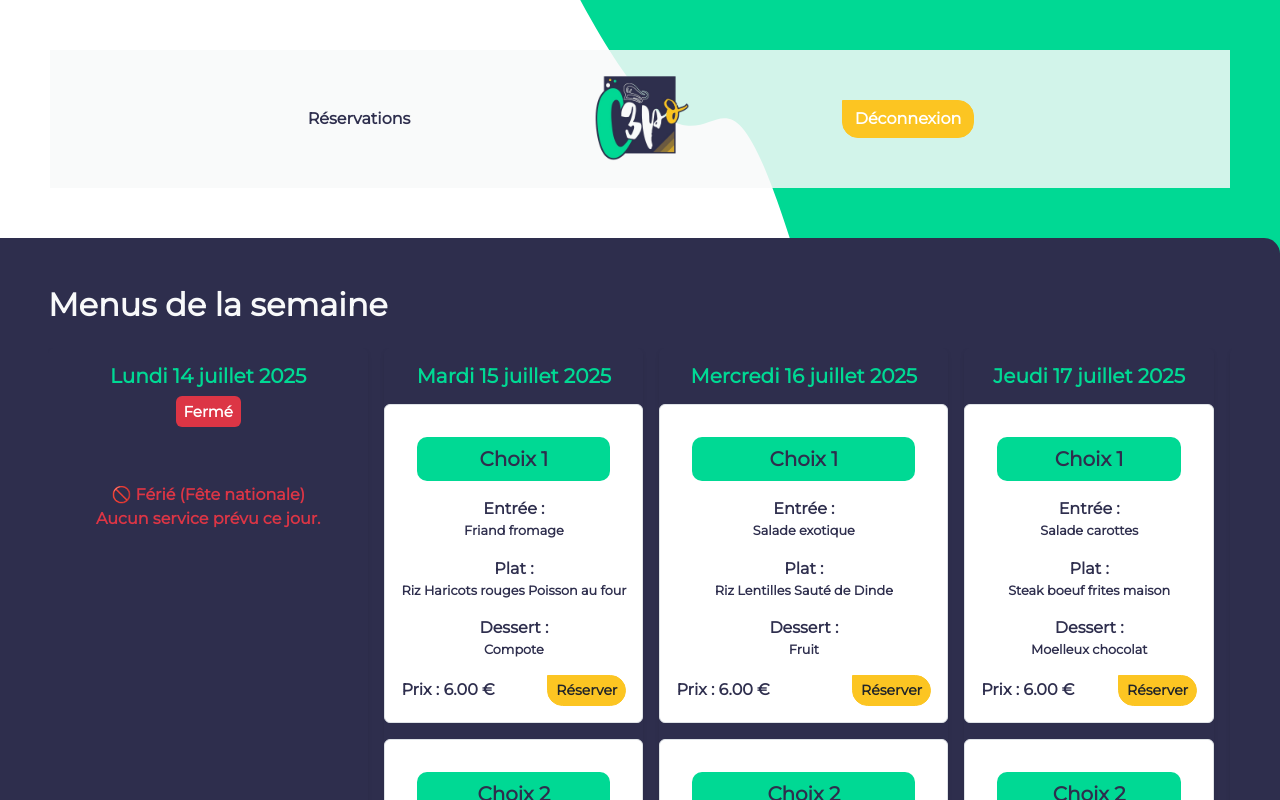
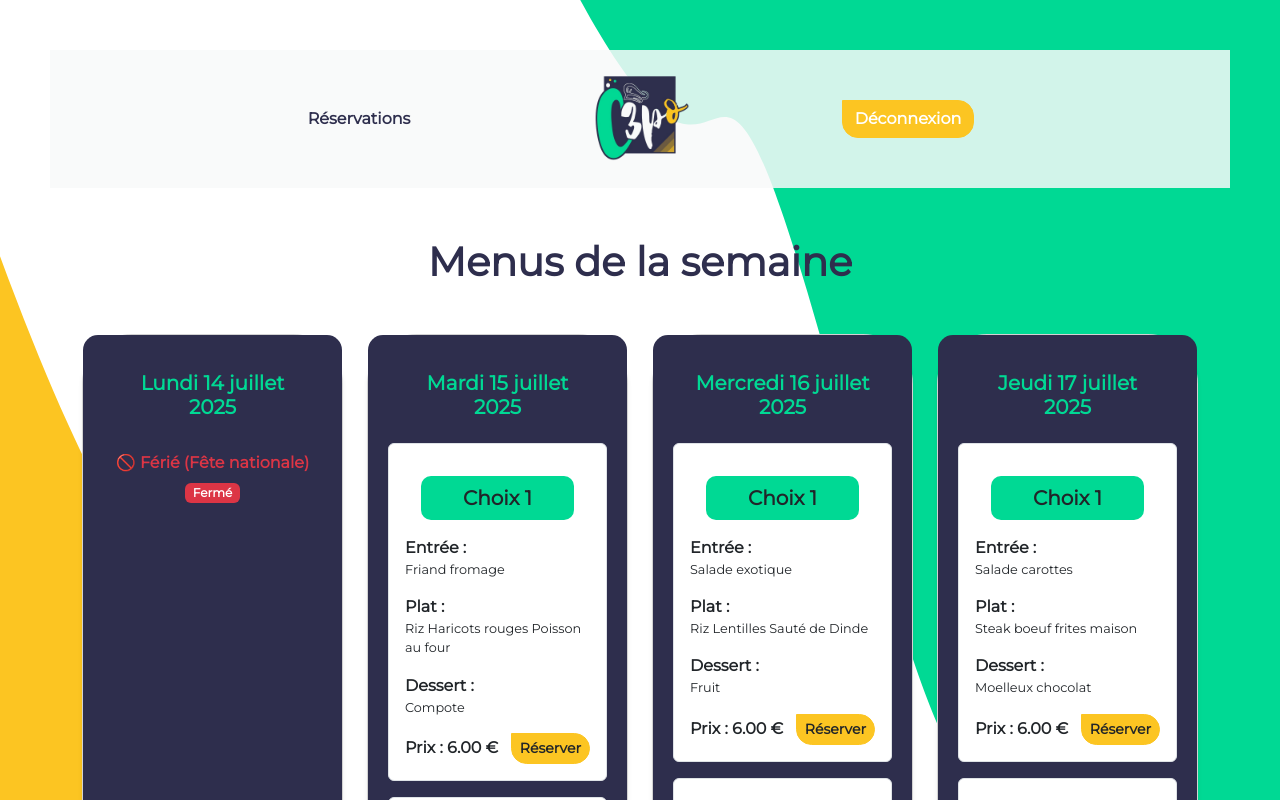
Before and after one commit to MSM974/C3PO-MS, a React (Create React App) app in the folder c3po-app-frontend/: page /utilisateur in a window 1280 px wide. Shown: the top 800 px of the page. Built offline with nearby package versions, Linux system fonts and the light colour scheme; a small style sheet from the web is missing.

Commit message:
fix subrole price

```diff
--- a/c3po-app-frontend/src/components/MenuList.jsx
+++ b/c3po-app-frontend/src/components/MenuList.jsx
@@ -1,20 +1,19 @@
 import React, { useState } from 'react';
+import { useLocation } from 'react-router-dom';
 import MenuCard from './MenuCard';
-import { menus, PRICES, EXCEPTIONAL_DAYS } from '../data/data.js';
+import { menus, EXCEPTIONAL_DAYS } from '../data/data.js';
+import { getPriceForRole } from '../logic/users.js';
 import '../css/style.css';
 
-/**
- * Display all lunch menus with reservation buttons and handle exceptional days.
- *
- * @param {Object} props
- * @param {Object} props.user - The current user object
- */
-const MenuList = ({ user }) => {
+const MenuList = () => {
+  const location = useLocation();
+  const subRole =
+    location.state?.subRole || localStorage.getItem('subRole') || 'Apprenant';
+
   const [reservations, setReservations] = useState({});
-  const todayISO = new Date().toISOString().split('T')[0]; // Format "YYYY-MM-DD"
+  const todayISO = new Date().toISOString().split('T')[0];
 
-  const roleKey = user?.subRole?.toUpperCase() || "APPRENANT";
-  const pricePerMeal = PRICES[roleKey]?.DEJEUNER || PRICES["APPRENANT"].DEJEUNER;
+  const pricePerMeal = getPriceForRole(subRole, 'DEJEUNER');
 
   const handleReservation = (dayKey, menuchoice) => {
     if (reservations[dayKey] && reservations[dayKey] !== menuchoice) return;
@@ -25,7 +24,6 @@ const MenuList = ({ user }) => {
   };
 
   const isSelected = (dayKey, menuchoice) => reservations[dayKey] === menuchoice;
-
   const totalReserved = Object.values(reservations).filter(Boolean).length;
   const totalPrice = totalReserved * pricePerMeal;
 
@@ -34,10 +32,11 @@ const MenuList = ({ user }) => {
   };
 
   return (
-    <div className="custom-box p-5">
-      <h2 className="mb-4">Menus de la semaine</h2>
+    <div className="container-fluid min-vh-100">
+      <div className="container">
+        <h1 className="mb-5 text-navy text-center fw-bold">Menus de la semaine</h1>
 
-      {/* Display today's exceptional day if applicable */}
+
         {EXCEPTIONAL_DAYS[todayISO] && (
           <div
             className={`alert ${
@@ -48,41 +47,33 @@ const MenuList = ({ user }) => {
           </div>
         )}
 
-      <div className="d-flex overflow-auto gap-3 pb-3">
+        <div className="row flex-nowrap overflow-auto">
           {menus.map((day, index) => {
             const dayKey = day.date;
             const exceptional = EXCEPTIONAL_DAYS[dayKey];
 
-          // Format date in french
             const formattedDate = new Date(dayKey).toLocaleDateString("fr-FR", {
               weekday: 'long',
               day: 'numeric',
               month: 'long',
-            year: 'numeric'
+              year: 'numeric',
             });
 
             return (
-            <div
-              key={index}
-              className="flex-shrink-0 rounded shadow-sm"
-              style={{ minWidth: '250px' }}
-            >
-              <h5 className="text-green text-center fw-semibold m-3">
-                {formattedDate.charAt(0).toUpperCase() + formattedDate.slice(1)}<br />
-                {exceptional?.status === 'CLOSED' && (
-                  <span className="badge bg-danger m-2 p-2">Fermé</span>
-                )}
+              <div key={index} className="col-12 col-sm-6 col-md-4 col-lg-3 mb-4">
+                <div className="card h-100 shadow-sm">
+                  <div className="card-body">
+                    <h5 className="text-center text-green fw-bold p-3">
+                      {formattedDate.charAt(0).toUpperCase() + formattedDate.slice(1)}
                     </h5>
-
-              {/* Jour férié (fermé) */}
                     {exceptional?.status === 'CLOSED' ? (
-                <div className="text-center text-danger fw-semibold m-5">
+                      <div className="text-center text-danger fw-semibold mt-3">
                         🚫 {exceptional.message} <br />
-                  Aucun service prévu ce jour.
+                        <span className="badge bg-danger mt-2">Fermé</span>
                       </div>
                     ) : day.menus.length > 0 ? (
                       day.menus.map((menu, idx) => (
-                  <div key={idx} className="mb-3 text-center">
+                        <div key={idx} className="mb-3">
                           <MenuCard
                             dayKey={dayKey}
                             choice={menu.choice}
@@ -97,23 +88,25 @@ const MenuList = ({ user }) => {
                         </div>
                       ))
                     ) : (
-                <p className="text-center text-danger fst-italic p-5">Pas de menu ce jour.</p>
+                      <p className="text-center text-muted fst-italic p-3">Pas de menu ce jour.</p>
                     )}
+                  </div>
+                </div>
               </div>
             );
           })}
         </div>
 
         {/* Summary */}
-      <div className="text-center mt-4 p-5">
-        <p className="fw-bold text-green">
+        <div className="text-center mt-5">
+          <p className="fw-bold text-success">
             🟢 Menus réservés cette semaine : {totalReserved}/{menus.filter(day => day.menus.length > 0).length}
           </p>
-        <p className="fw-bold text-yellow">
+          <p className="fw-bold text-warning">
             💰 Total à payer : {totalPrice.toFixed(2)} €
           </p>
           <button
-          className="btn btn-green fw-bold"
+            className="btn btn-success fw-bold"
             onClick={handleSubmit}
             disabled={totalReserved === 0}
           >
@@ -121,6 +114,7 @@ const MenuList = ({ user }) => {
           </button>
         </div>
       </div>
+    </div>
   );
 };
 
--- a/c3po-app-frontend/src/css/style.css
+++ b/c3po-app-frontend/src/css/style.css
@@ -85,6 +85,10 @@ h1, h2, h3, h4 {
   color: var(--warning);
 }
 
+.text-navy {
+  color: var(--primary);
+}
+
 /* Style pour les boutons */
 .btn {
   font-weight: bold;
@@ -163,8 +167,9 @@ h1, h2, h3, h4 {
 
 .card-body {
 
-  padding: 10px;
-  border-radius: 0 0 15px 15px;
+  background-color: var(--primary);
+  padding: 20px;
+  border-radius: 15px;
 
 }
 
--- a/c3po-app-frontend/src/logic/users.js
+++ b/c3po-app-frontend/src/logic/users.js
@@ -1,23 +1,33 @@
-// logic/users.js
-
-
-import { PRICES, USER_TYPES } from '../data/data';
+import { PRICES } from '../data/data.js';
 
 /**
- * Returns the price for a given user sub-role label and meal type.
- * Defaults to DEJEUNER and fallback to APPRENANT if role not found.
+ * Dynamically returns the price for a user sub-role (label or key) and a meal type.
  *
- * @param {string} subRoleLabel - e.g. "Formateur", "Apprenant", etc.
- * @param {string} mealType - e.g. "DEJEUNER", "PETIT_DEJEUNER", "DINER"
+ * @param {string|object} subRoleInput - role string or user object with .subRole
+ * @param {string} mealType - e.g. "DEJEUNER", "DINER", etc.
  * @returns {number} - price in euros
  */
-export function getPriceForRole(subRoleLabel = 'Apprenant', mealType = 'DEJEUNER') {
-  // Match the label to its key (e.g. "Formateur" => "FORMATEUR")
-  const key = Object.keys(USER_TYPES).find(
-    k => USER_TYPES[k].toLowerCase() === subRoleLabel.toLowerCase()
-  );
+export function getPriceForRole(subRoleInput = 'Apprenant', mealType = 'DEJEUNER') {
+  let roleKey;
 
-  const roleKey = key ?? 'APPRENANT';
+  if (typeof subRoleInput === 'object' && subRoleInput?.subRole) {
+    subRoleInput = subRoleInput.subRole;
+  }
 
-  return PRICES[roleKey]?.[mealType.toUpperCase()] ?? PRICES.APPRENANT[mealType.toUpperCase()];
+  // Normalise en majuscule pour clé directe
+  const candidate = subRoleInput?.toUpperCase?.() || 'APPRENANT';
+
+  // Si PRICES contient cette clé, c'est une clé valide
+  if (candidate in PRICES) {
+    roleKey = candidate;
+  } else {
+    // Sinon on essaie de matcher contre les valeurs PRICES (labels)
+    roleKey = Object.keys(PRICES).find(
+      k => k.toLowerCase() === subRoleInput.toLowerCase()
+    ) ?? 'APPRENANT';
+  }
+
+  const mealKey = mealType?.toUpperCase?.() || 'DEJEUNER';
+
+  return PRICES[roleKey]?.[mealKey] ?? PRICES.APPRENANT[mealKey] ?? 0;
 }
```
Lines whose indentation alone changed are shown as unchanged.
